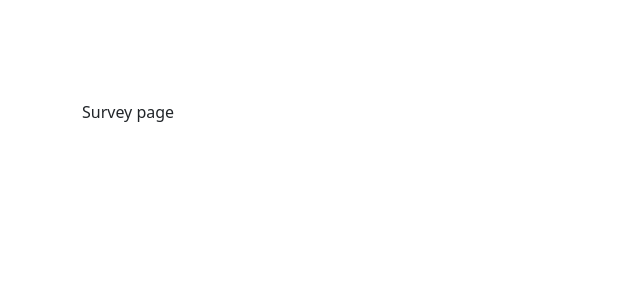
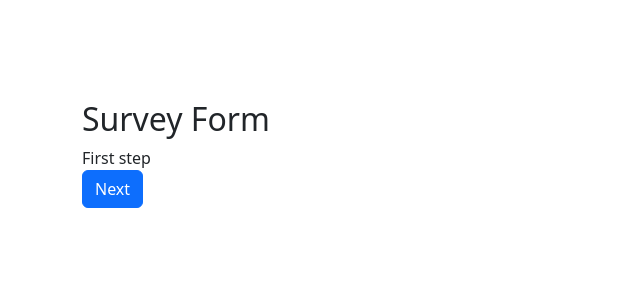
Before and after one commit to KrishnapalTomar01/carSurvey-react, a React (Create React App) app: page /survey in a window 1280 px wide. Shown: the top 300 px of the page, without its empty margins (0-640 px from the left). Built offline with nearby package versions, Linux system fonts and the light colour scheme.

Commit message:
Initialize step form

```diff
--- a/src/App.tsx
+++ b/src/App.tsx
@@ -1,8 +1,9 @@
 import './App.css';
 import { Routes, Route } from "react-router-dom";
-import { Home } from './routes/Home/Home.component';
-import { SurveyPage } from './routes/Survey/Survey.component';
-import { StatisticsPage } from './routes/Statistics/Statistics.component';
+import Home from './routes/Home/Home.component';
+import SurveyPage from './routes/Survey/Survey.component';
+import StatisticsPage from './routes/Statistics/Statistics.component';
+import EndSurveyPage from './routes/EndSurvey/EndSurvey.component';
 
 function App() {
   return (
@@ -10,6 +11,7 @@ function App() {
       <Route path='/' element={<Home />}></Route>
       <Route path='survey' element={<SurveyPage />}></Route>
       <Route path='statistics' element={<StatisticsPage />}></Route>
+      <Route path='endsurvey' element={<EndSurveyPage />}></Route>
     </Routes>
   );
 }
--- /dev/null
+++ b/src/Models/models.ts
@@ -0,0 +1,4 @@
+export type stepType = {
+    pageNum : number,
+    setPageNum: React.Dispatch<React.SetStateAction<number>>
+}
--- /dev/null
+++ b/src/components/FirstStep/FirstStep.component.tsx
@@ -0,0 +1,18 @@
+import { stepType } from '../../Models/models';
+
+const FirstStep = ({ pageNum, setPageNum }: stepType) => {
+
+    const handleSubmit = () => {
+        setPageNum(pageNum + 1);
+    }
+    return (
+        <div>
+            <div>First step</div>
+            <div>
+                <button className="btn btn-primary" onClick={handleSubmit}>Next</button>
+            </div>
+        </div>
+    )
+}
+
+export default FirstStep;
--- /dev/null
+++ b/src/components/FourthStep/FourthStep.component.tsx
@@ -0,0 +1,19 @@
+import { stepType } from '../../Models/models';
+import { useNavigate } from 'react-router-dom';
+
+const FourthStep = ({ pageNum, setPageNum }: stepType) => {
+    const navigate = useNavigate();
+    const handleSubmit = () => {
+        navigate('/endsurvey');
+    }
+    return (
+        <div>
+            <div>Fourth step</div>
+            <div>
+                <button className="btn btn-primary" onClick={handleSubmit}>Submit</button>
+            </div>
+        </div>
+    )
+}
+
+export default FourthStep;
--- /dev/null
+++ b/src/components/SecondStep/SecondStep.component.tsx
@@ -0,0 +1,18 @@
+import { stepType } from '../../Models/models';
+
+const SecondStep = ({ pageNum, setPageNum }: stepType) => {
+
+    const handleSubmit = () => {
+        setPageNum(pageNum + 1);
+    }
+    return (
+        <div>
+            <div>Second step</div>
+            <div>
+                <button className="btn btn-primary" onClick={handleSubmit}>Next</button>
+            </div>
+        </div>
+    )
+}
+
+export default SecondStep;
--- /dev/null
+++ b/src/components/ThirdStep/ThirdStep.component.tsx
@@ -0,0 +1,18 @@
+import { stepType } from '../../Models/models';
+
+const ThirdStep = ({ pageNum, setPageNum }: stepType) => {
+
+    const handleSubmit = () => {
+        setPageNum(pageNum + 1);
+    }
+    return (
+        <div>
+            <div>Third step</div>
+            <div>
+                <button className="btn btn-primary" onClick={handleSubmit}>Next</button>
+            </div>
+        </div>
+    )
+}
+
+export default ThirdStep;
--- /dev/null
+++ b/src/routes/EndSurvey/EndSurvey.component.tsx
@@ -0,0 +1,7 @@
+const EndSurveyPage = () => {
+    return (
+        <div>End survey</div>
+    )
+}
+
+export default EndSurveyPage;
--- a/src/routes/Home/Home.component.tsx
+++ b/src/routes/Home/Home.component.tsx
@@ -1,7 +1,7 @@
 import './Home.styles.css';
 import { useNavigate } from 'react-router-dom';
 
-export const Home = () => {
+const Home = () => {
     const navigate = useNavigate();
     const surveyClickHandler = () => {
         navigate('survey');
@@ -18,3 +18,5 @@ export const Home = () => {
         </div>
     )
 }
+
+export default Home;
--- a/src/routes/Home/Home.styles.css
+++ b/src/routes/Home/Home.styles.css
@@ -7,7 +7,7 @@
     padding: 225px 0;
     font-size: 30px;
     text-align: center;
-    background-color: bisque;
+    background-color: rgb(232, 198, 157) !important;
     cursor: pointer;
     align-items: center;
     flex: 1;
--- a/src/routes/Statistics/Statistics.component.tsx
+++ b/src/routes/Statistics/Statistics.component.tsx
@@ -1,5 +1,7 @@
-export const StatisticsPage = () => {
+const StatisticsPage = () => {
     return (
         <div>Statistics page</div>
     )
 }
+
+export default StatisticsPage;
--- a/src/routes/Survey/Survey.component.tsx
+++ b/src/routes/Survey/Survey.component.tsx
@@ -2,15 +2,42 @@ import './Survey.styles.css';
 import Container from 'react-bootstrap/Container';
 import Row from 'react-bootstrap/Row';
 import Col from 'react-bootstrap/Col';
+import { useState } from 'react';
+import FirstStep from '../../components/FirstStep/FirstStep.component';
+import SecondStep from '../../components/SecondStep/SecondStep.component';
+import ThirdStep from '../../components/ThirdStep/ThirdStep.component';
+import FourthStep from '../../components/FourthStep/FourthStep.component';
 
-export const SurveyPage = () => {
+const SurveyPage = () => {
+    const [pageNum, setPageNum] = useState(0);
+
+    const conditionalComponent = () => {
+        switch (pageNum) {
+            case 0:
+                return <FirstStep pageNum={pageNum} setPageNum={setPageNum}/>;
+            case 1:
+                return <SecondStep pageNum={pageNum} setPageNum={setPageNum}/>;
+            case 2:
+                return <ThirdStep pageNum={pageNum} setPageNum={setPageNum}/>;
+            case 3:
+                return <FourthStep pageNum={pageNum} setPageNum={setPageNum}/>;
+            default:
+                return <></>;
+        }
+    };
+
     return (
-        <Container>
+        <Container className='survey-container'>
+            <Row>
+                <h2>Survey Form</h2>
+            </Row>
             <Row>
                 <Col>
-                    <div className="survey-container">Survey page</div>
+                    {conditionalComponent()}
                 </Col>
             </Row>
         </Container>
     )
 }
+
+export default SurveyPage;
```
